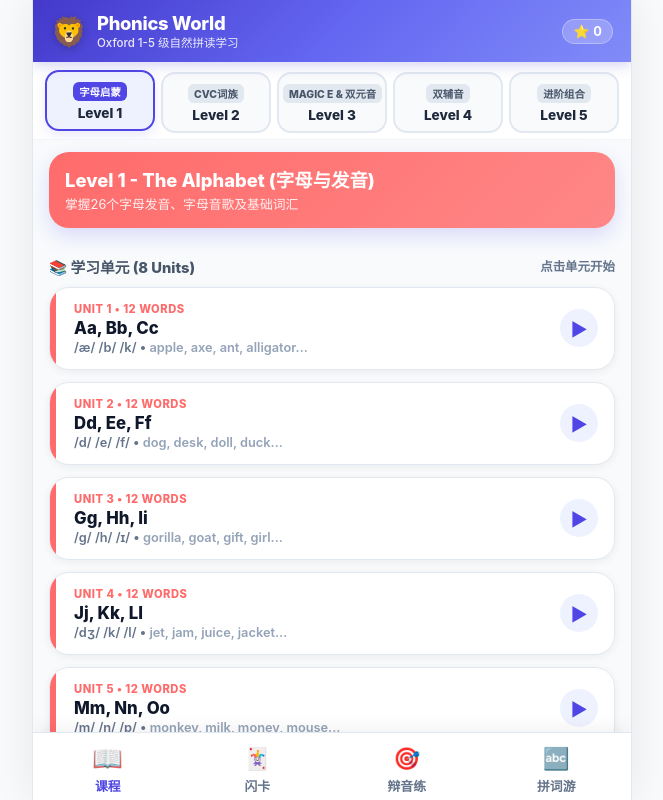
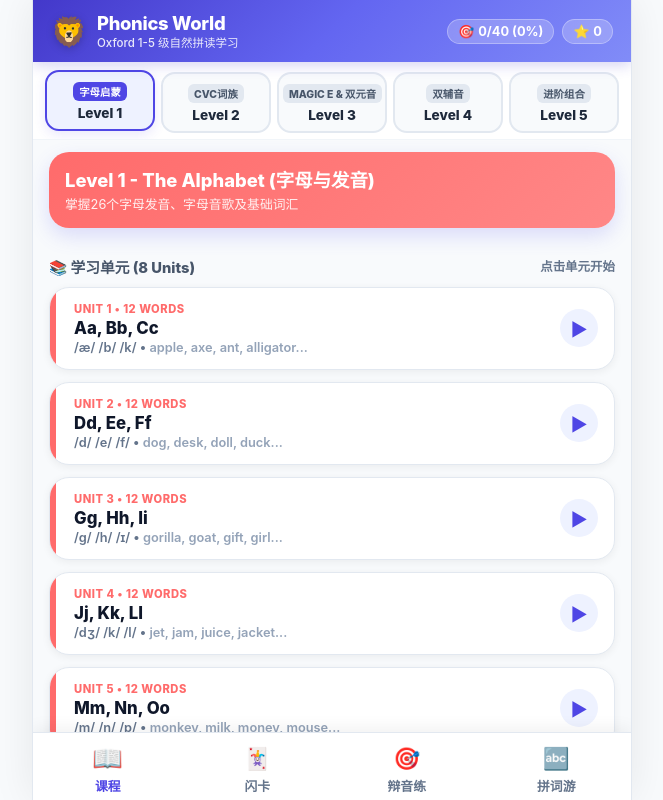
Before and after one commit to zhaoda222/oxford-phonics-world, a website: page index.html in a window 1280 px wide. Shown: the whole page, without its empty margins (308-971 px from the left). Drawn offline with Linux system fonts and the light colour scheme.

Commit message:
feat: remember current level and add progress percentage display

```diff
--- a/index.html
+++ b/index.html
@@ -23,10 +23,14 @@
         </div>
       </div>
       <div class="header-stats">
-        <div class="stat-pill">
-          <span>⭐</span>
-          <span id="star-count">0</span>
-        </div>
+        <div class="stat-pill" title="通关进度">
+            <span>🎯</span>
+            <span id="progress-count">0/40 (0%)</span>
+          </div>
+          <div class="stat-pill" title="我的星星">
+            <span>⭐</span>
+            <span id="star-count">0</span>
+          </div>
       </div>
     </header>
 
--- a/js/app.js
+++ b/js/app.js
@@ -2,7 +2,8 @@
 class PhonicsApp {
   constructor(data) {
     this.data = data;
-    this.currentLevelId = 1;
+    const savedLvl = parseInt(localStorage.getItem("opw_current_level") || "1", 10);
+    this.currentLevelId = (savedLvl >= 1 && savedLvl <= 5) ? savedLvl : 1;
     this.currentTab = 'learn'; // 'learn', 'flashcards', 'quiz', 'spell'
     this.currentUnit = null;
     this.stars = parseInt(localStorage.getItem('opw_stars') || '0', 10);
@@ -71,6 +72,14 @@
   renderHeaderStats() {
     if (this.elStarCount) {
       this.elStarCount.innerText = this.stars;
+    }
+    const elProgress = document.getElementById("progress-count");
+    if (elProgress) {
+      let totalUnits = 0;
+      this.data.levels.forEach(lvl => totalUnits += lvl.units.length);
+      const completedCount = this.completedUnits.length;
+      const pct = totalUnits > 0 ? Math.round((completedCount / totalUnits) * 100) : 0;
+      elProgress.innerText = completedCount + "/" + totalUnits + " (" + pct + "%)";
     }
   }
 
```
